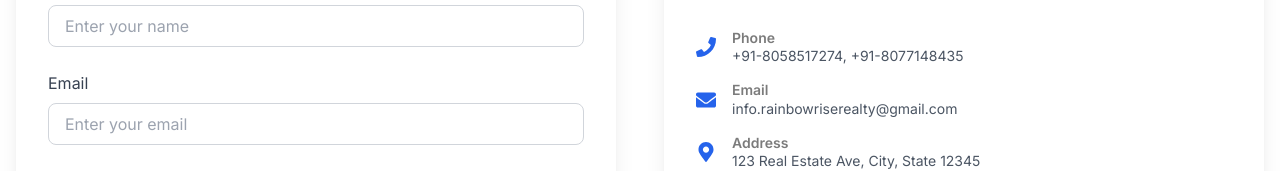
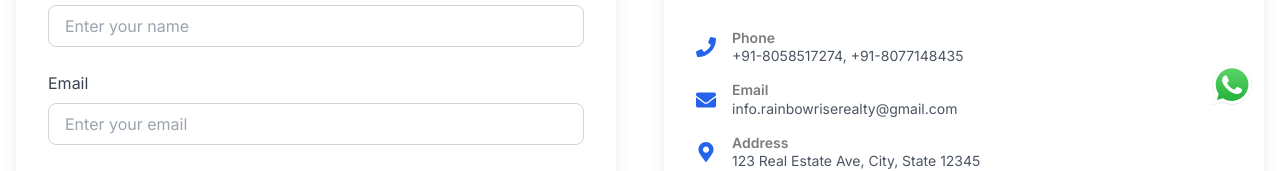
Before and after one commit to PrathameshKumarSah/rainbowrisereality, a React (Vite) app in the folder frontend/: page /contactus in a window 1280 px wide. Shown: the part 679-850 px from the top of the page. Built offline with nearby package versions, Linux system fonts and the light colour scheme; no server answers; a web font is replaced by a local one.

Commit message:
Update ContactUs.jsx

```diff
--- a/frontend/src/pages/ContactUs.jsx
+++ b/frontend/src/pages/ContactUs.jsx
@@ -2,6 +2,7 @@ import React, { useEffect, useState } from "react";
 import { FaPhone, FaEnvelope, FaMapMarkerAlt } from "react-icons/fa";
 import { apiStore } from "../store/apiHandler";
 import { ClipLoader, SkewLoader } from "react-spinners";
+import userIcon from '../assets/user.svg'
 
 const ContactUs = () => {
   const {sendContactMsg, contactStatus, contactLoading} = apiStore();
@@ -220,7 +221,12 @@ const ContactUs = () => {
           </div>
         </div>
       </main>
-
+         <div class="fixed bottom-4 right-4">
+           <button className="flexCenter gap-x-6 medium-10 rounded-full pr-3">
+                             <a href="https://wa.me/8058517274" target="_blank"><img src={userIcon} alt="" height={40} width={40} /></a>
+                              <span className='hidden'>Whatsapp</span>
+                          </button>
+      </div>
 
     </div>
   );
```
